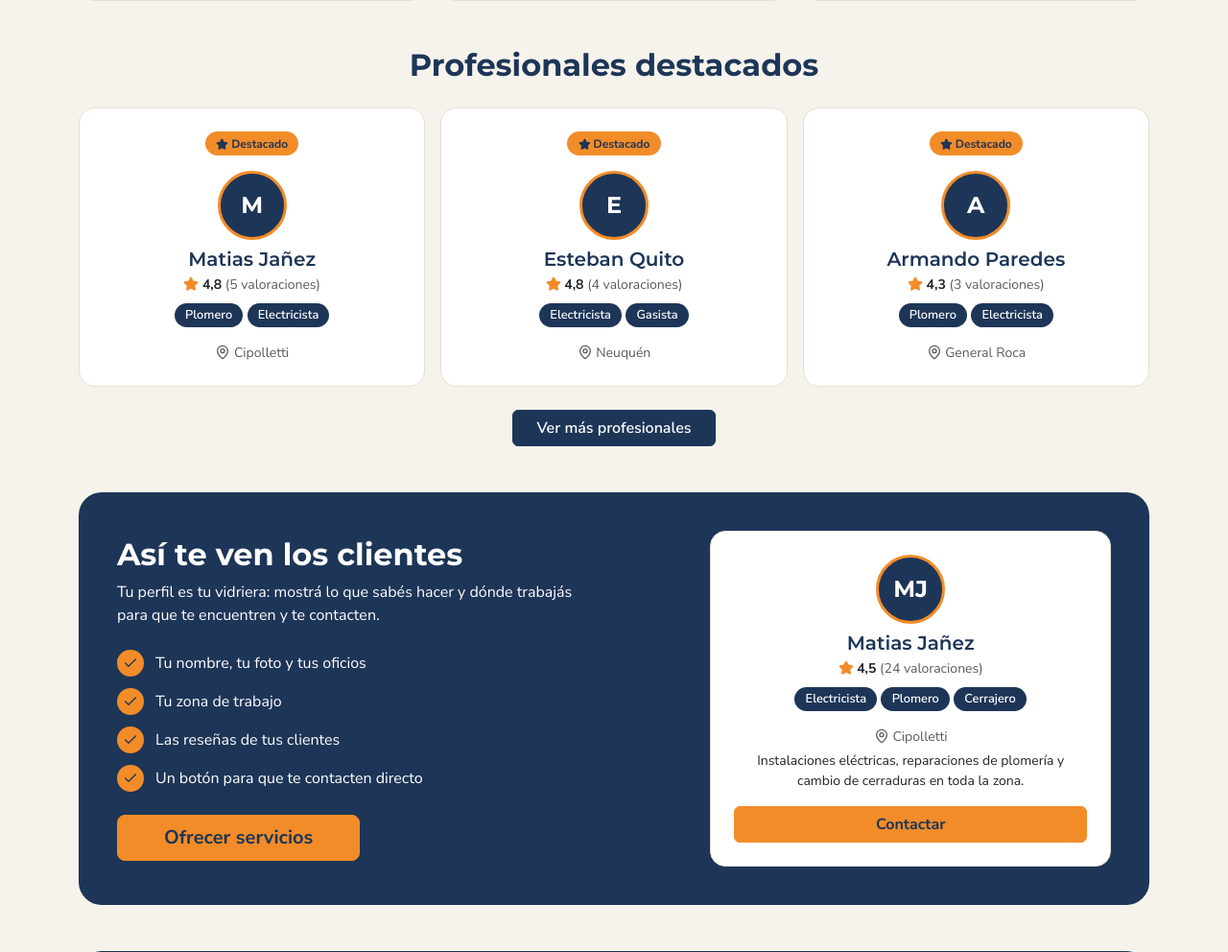
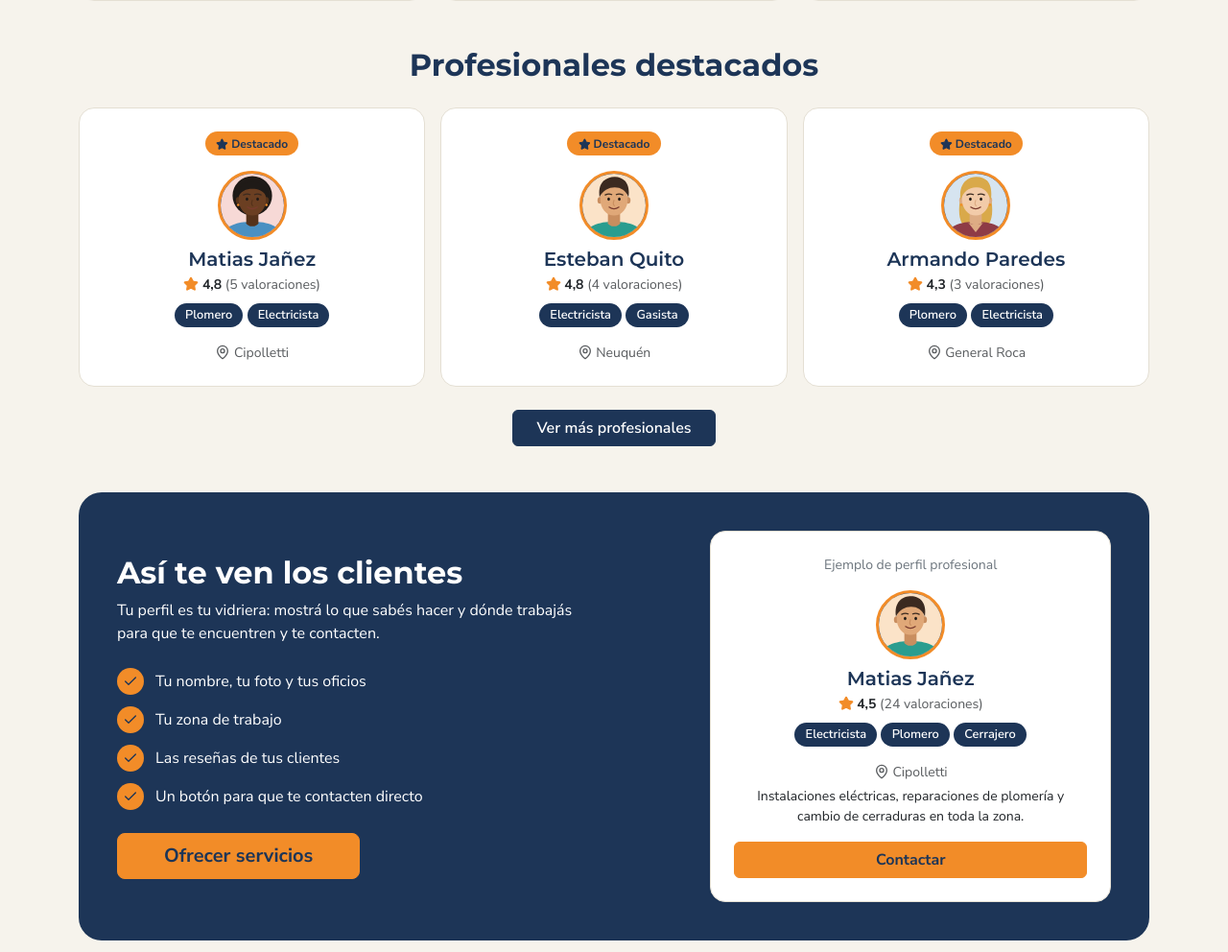
Before and after one commit to lautyMonte/reparoTodo, a Laravel app: page / in a window 1280 px wide. Shown: the part 1083-2075 px from the top of the page at 96% size. Run offline with Laravel 12, Linux system fonts and the light colour scheme; data comes from the database, SQL or seed files in the repository; some libraries are stand-ins or nearby versions.

Commit message:
Unifica la visualizacion de avatares en la pagina de inicio

```diff
--- a/resources/views/inicio.blade.php
+++ b/resources/views/inicio.blade.php
@@ -162,13 +162,11 @@
                         <div class="card-body text-center p-4">
                             <span class="etiqueta-destacado mb-3"><i data-lucide="star"></i> Destacado</span>
 
-                            @if ($url = $destacado->user->urlImagen($destacado->user->imagen))
-                                <img class="avatar-rt mx-auto mb-2" src="{{ $url }}"
-                                    alt="Foto de {{ $destacado->user->nombreCompleto() }}">
-                            @else
-                                <div class="avatar-rt mx-auto mb-2">
-                                    {{ mb_strtoupper(mb_substr($destacado->user->nombreCompleto(), 0, 1)) }}</div>
-                            @endif
+                                <img
+                                    class="avatar-rt mx-auto mb-2"
+                                    src="{{ $destacado->user->avatar() }}"
+                                    alt="Foto de {{ $destacado->user->nombreCompleto() }}"
+                                >
 
                             <h3 class="h5 mb-1">
                                 <a href="{{ route('profesional.show', $destacado->id) }}"
@@ -228,7 +226,14 @@
             <div class="col-lg-5 offset-lg-1">
                 <div class="card tarjeta-profesional">
                     <div class="card-body text-center p-4">
-                        <div class="avatar-rt mx-auto mb-2">MJ</div>
+                        <small class="d-block text-secondary mb-3">
+    Ejemplo de perfil profesional
+</small>
+                        <img
+    class="avatar-rt mx-auto mb-2"
+    src="{{ asset('img/avatares/avatar-1.svg') }}"
+    alt="Avatar de ejemplo"
+>
                         <h3 class="h5 mb-1">Matias Jañez</h3>
 
                         <p class="estrellas small mb-2">
```
